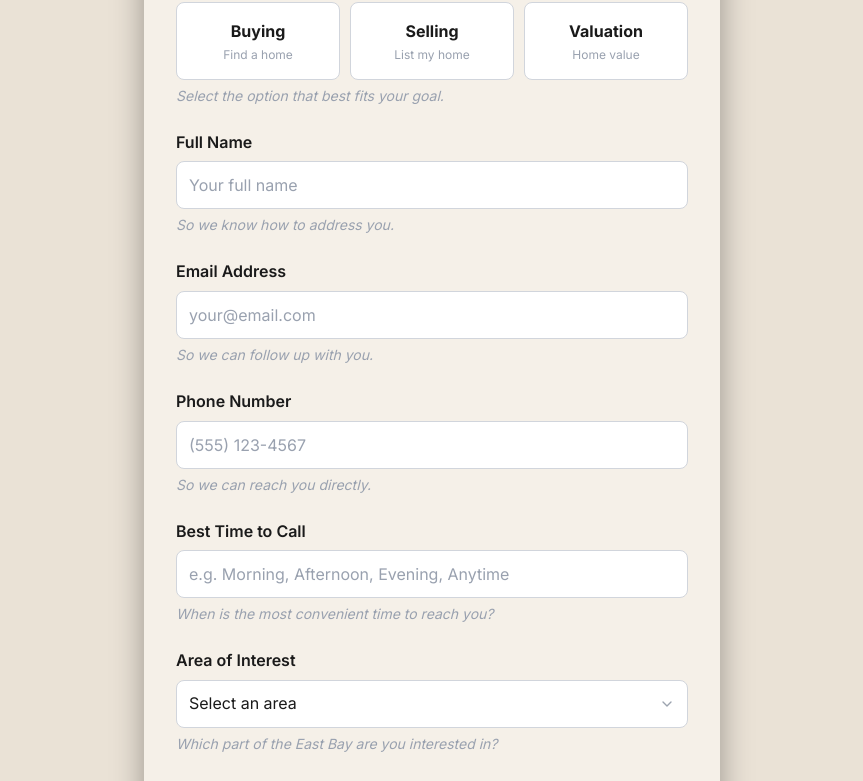
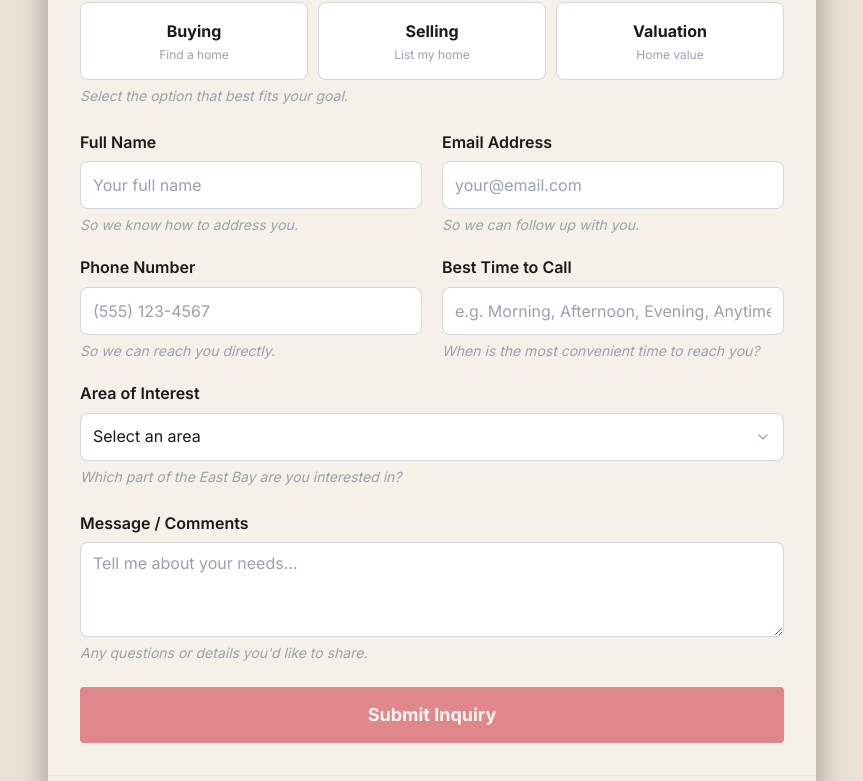
Before and after one commit to Dera-Enebeli/halifax, a Next.js app: page /consultation in a window 1280 px wide. Shown: the part 492-1273 px from the top of the page, without its empty margins (208-1071 px from the left). Built offline with nearby package versions, Linux system fonts and the light colour scheme; a web font is replaced by a local one.

Commit message:
landscape form layout on md+ screens: 2-column grid

```diff
--- a/src/components/lead-form.tsx
+++ b/src/components/lead-form.tsx
@@ -48,7 +48,7 @@ export default function LeadForm() {
   return (
     <section className="py-16 md:py-20" style={{ background: "var(--color-cream-dark, #EAE2D6)" }}>
       <div className="max-w-page section-padding">
-        <div className="w-full max-w-xl mx-auto">
+        <div className="w-full max-w-xl md:max-w-3xl mx-auto">
           <div className="bg-cream shadow-[0_8px_30px_rgba(0,0,0,0.35)]">
             <div className="h-1 w-full bg-crimson" />
 
@@ -114,6 +114,7 @@ export default function LeadForm() {
                   <FieldFAQ>Select the option that best fits your goal.</FieldFAQ>
                 </div>
 
+                <div className="grid grid-cols-1 md:grid-cols-2 gap-x-5 gap-y-5">
                   <div>
                     <label className="block text-[16px] font-semibold text-near-black mb-1.5">
                       Full Name
@@ -173,7 +174,7 @@ export default function LeadForm() {
                     <FieldFAQ>When is the most convenient time to reach you?</FieldFAQ>
                   </div>
 
-                <div>
+                  <div className="md:col-span-2">
                     <label className="block text-[16px] font-semibold text-near-black mb-1.5">
                       Area of Interest
                     </label>
@@ -194,6 +195,7 @@ export default function LeadForm() {
                         ))}
                       </select>
                       <FieldFAQ>Which part of the East Bay are you interested in?</FieldFAQ>
+                    </div>
                   </div>
 
                 <div>
```
Lines whose indentation alone changed are shown as unchanged.
